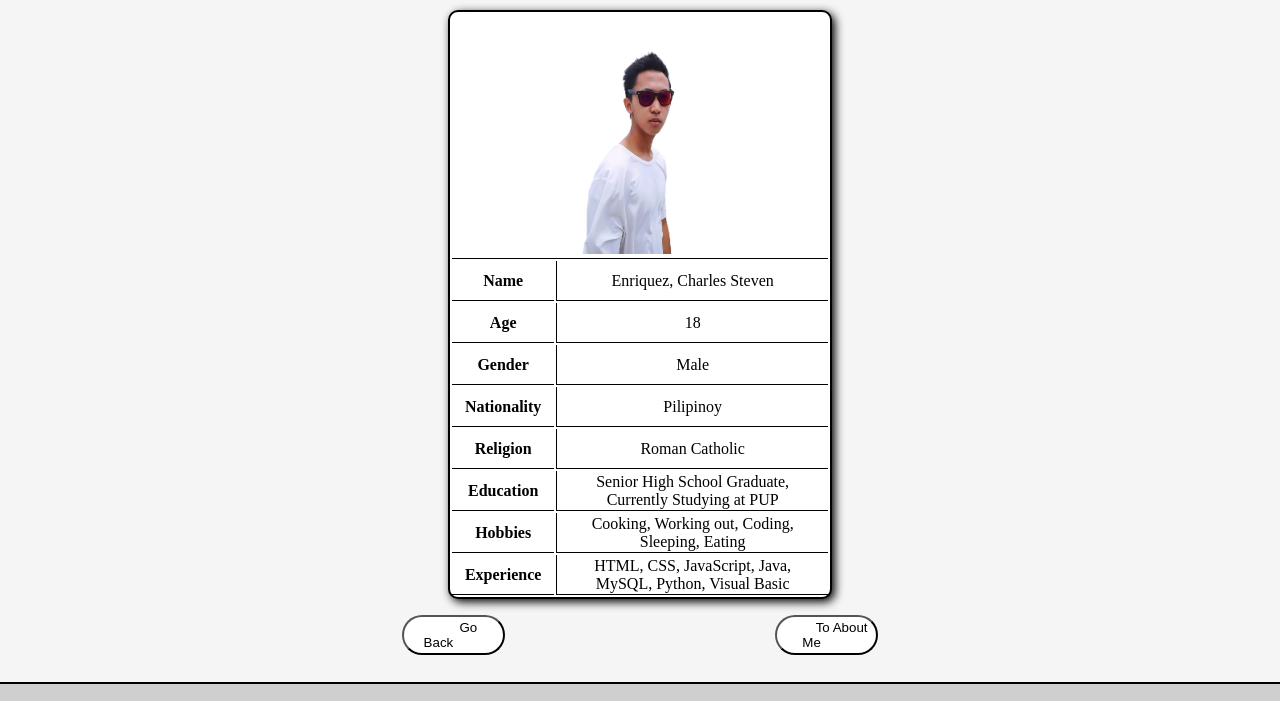
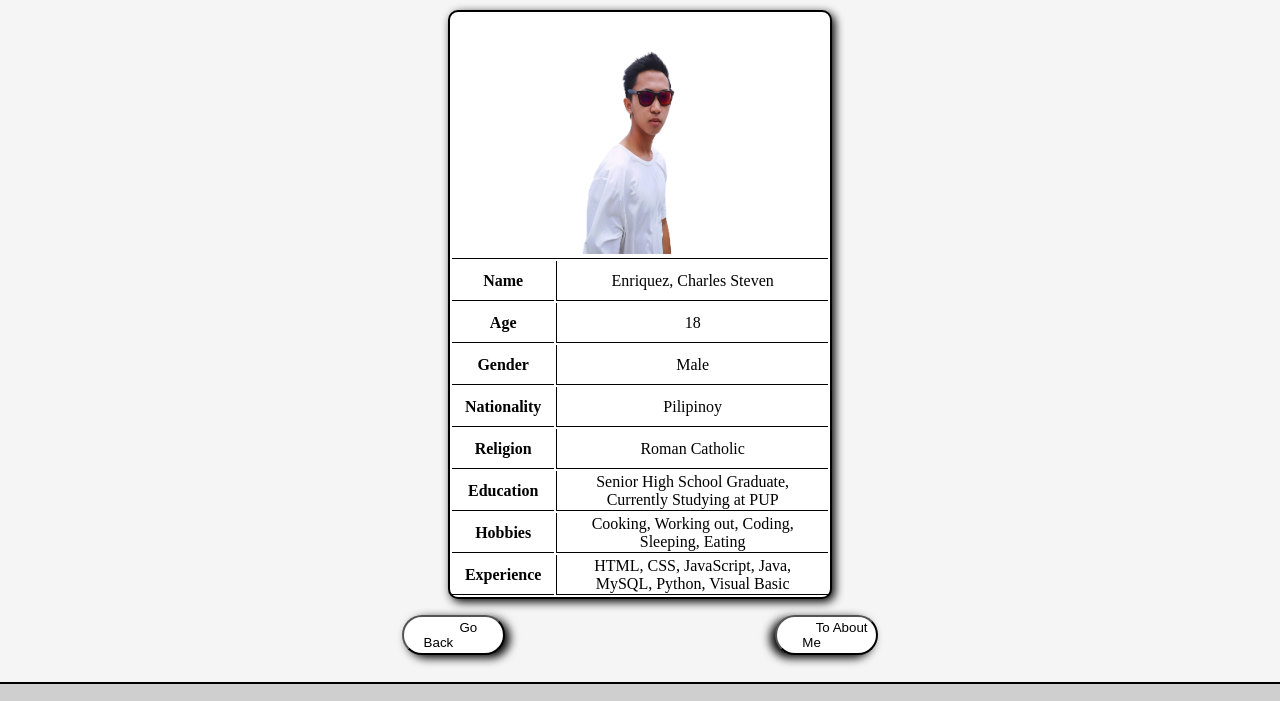
Before and after one commit to steevenen/simpleWebsite.github.io, a plain HTML site: page bioData.html in a window 1280 px wide. Shown: the part 70-771 px from the top of the page. Drawn offline with Linux system fonts and the light colour scheme.

Commit message:
Update bioData.html

```diff
--- a/bioData.html
+++ b/bioData.html
@@ -66,8 +66,8 @@
                 <td>HTML, CSS, JavaScript, Java,<br> MySQL, Python, Visual Basic</td>
             </tr>
         </table>
-        <button><a href="index.html">Go Back</a></button>&emsp13;&emsp13;&emsp13;&emsp13;&emsp13;&emsp13;&emsp13;&emsp13;&emsp13;&emsp13;&emsp13;&emsp13;&emsp13;&emsp13;&emsp13;&emsp13;&emsp13;&emsp13;&emsp13;&emsp13;&emsp13;&emsp13;&emsp13;&emsp13;&emsp13;&emsp13;&emsp13;&emsp13;&emsp13;&emsp13;&emsp13;&emsp13;&emsp13;&emsp13;&emsp13;&emsp13;&emsp13;&emsp13;&emsp13;&emsp13;&emsp13;&emsp13;&emsp13;&emsp13;&emsp13;&emsp13;&emsp13;&emsp13;&emsp13;&emsp13;
-        <button><a href="aboutMe.html">To About Me</a></button>
+        <button class="butones1"><a href="index.html">Go Back</a></button>&emsp13;&emsp13;&emsp13;&emsp13;&emsp13;&emsp13;&emsp13;&emsp13;&emsp13;&emsp13;&emsp13;&emsp13;&emsp13;&emsp13;&emsp13;&emsp13;&emsp13;&emsp13;&emsp13;&emsp13;&emsp13;&emsp13;&emsp13;&emsp13;&emsp13;&emsp13;&emsp13;&emsp13;&emsp13;&emsp13;&emsp13;&emsp13;&emsp13;&emsp13;&emsp13;&emsp13;&emsp13;&emsp13;&emsp13;&emsp13;&emsp13;&emsp13;&emsp13;&emsp13;&emsp13;&emsp13;&emsp13;&emsp13;&emsp13;&emsp13;
+        <button class="butones2"><a href="aboutMe.html">To About Me</a></button>
     </section>
     <footer>
         <ul>
```
